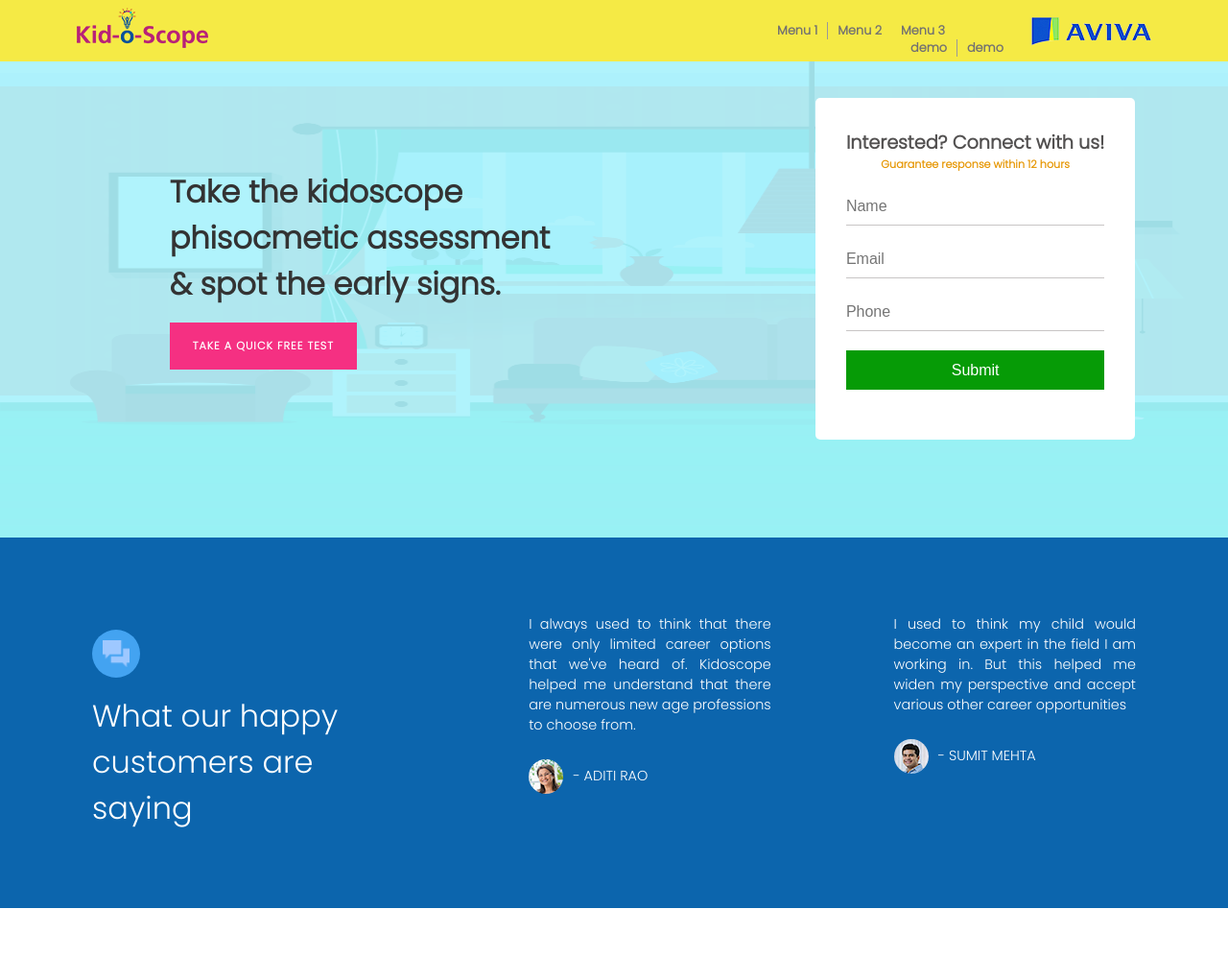
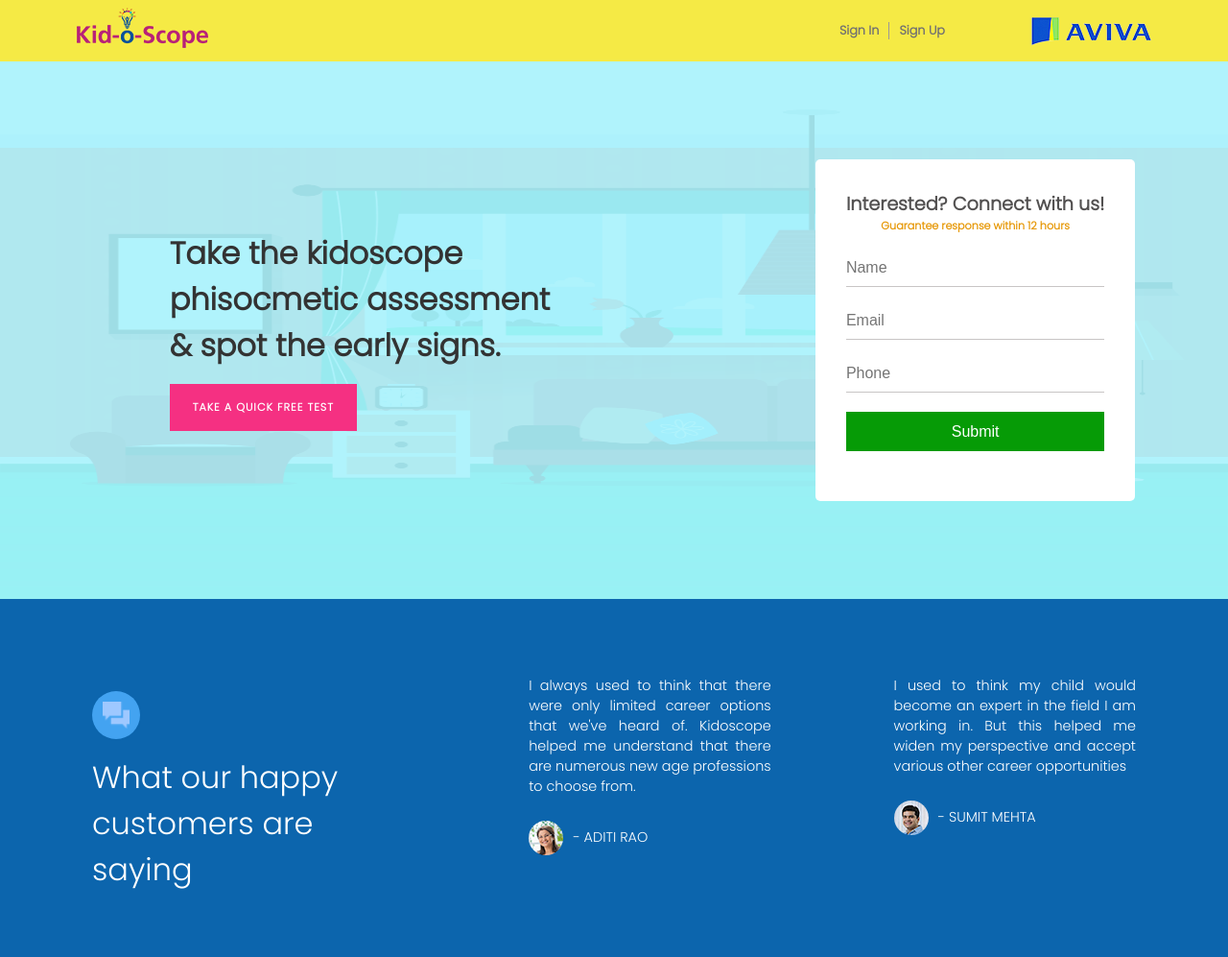
Before and after one commit to Shubham7ttn/WorkTTN, a plain HTML site: page Assessment - Live Layout Test/index.html in a window 1280 px wide. Shown: the whole page at 96% size. Before the commit the page ends 946 px from the top, so only its background shows below. Drawn offline with Linux system fonts and the light colour scheme.

Commit message:
Minor Changes

```diff
--- a/Assessment - Live Layout Test/assets/css/style.css
+++ b/Assessment - Live Layout Test/assets/css/style.css
@@ -28,10 +28,10 @@ input{
     align-items: center;
 }
 .menu{
-    position: fixed;
+    /* position: fixed;
     top: 0;
     z-index: 9;
-    width: 100%;
+    width: 100%; */
     padding: 0 5rem;
     height: 4rem;
     background-color: #f5ea45;
--- a/Assessment - Live Layout Test/index.html
+++ b/Assessment - Live Layout Test/index.html
@@ -19,14 +19,14 @@
             <div id="menu-items">
                 <div id="join-us">
                     <ul>
-                        <li><a href="javascript:void(0)">Menu 1</a></li>
-                        <li><a href="javascript:void(0)">Menu 2</a></li>
-                        <li><a href="javascript:void(0)">Menu 3</a>
+                        <li><a href="javascript:void(0)">Sign In</a></li>
+                        <li><a href="javascript:void(0)">Sign Up</a></li>
+                        <!-- <li><a href="javascript:void(0)">Menu 3</a>
                             <ul class = "sub-menu">
                                 <li><a href="javascript:void(0)">demo</a></li>
                                 <li><a href="javascript:void(0)">demo</a></li>
                             </ul>
-                        </li>
+                        </li> -->
                         <!-- <li><a href="javascript:void(0)">Menu 4</a>
                             <ul class = "sub-menu">
                                 <li><a href="javascript:void(0)">text</a></li>
```
